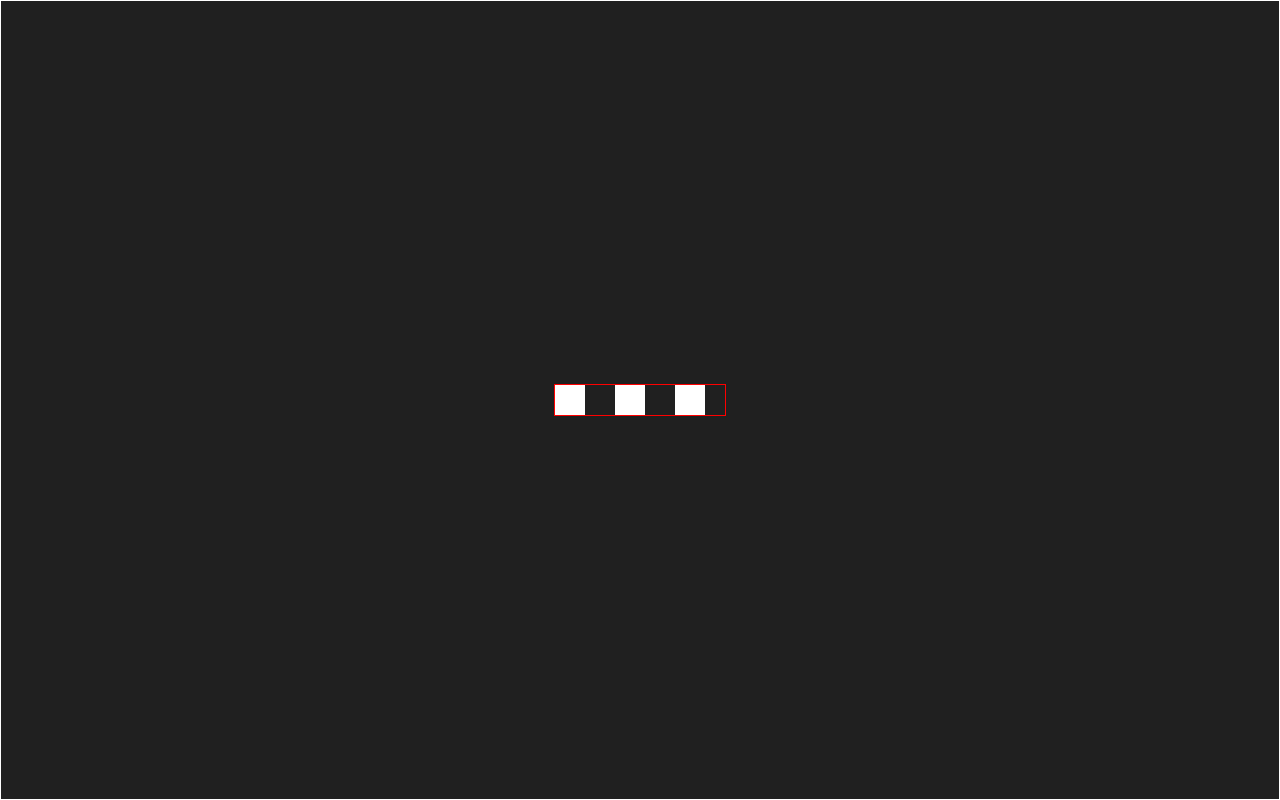
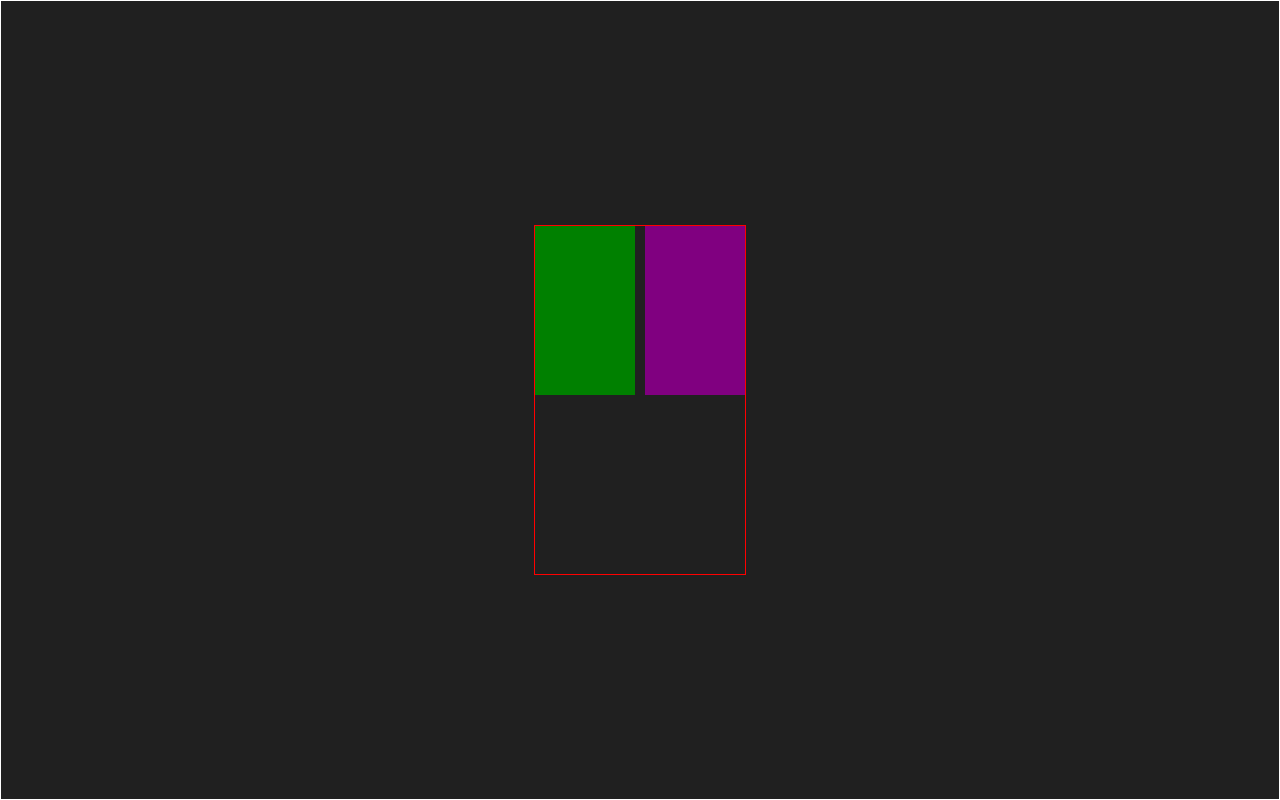
Before and after one commit to nandazzq/rpv-html, a plain HTML site: page aula04/index-grid.html in a window 1280 px wide. Drawn offline with Linux system fonts and the light colour scheme.

Commit message:
grid: iniciando com display grid

```diff
--- a/aula04/index-grid.html
+++ b/aula04/index-grid.html
@@ -9,9 +9,8 @@
 <body>
     <main>
         <section class="grid">
-            <div class="box"></div>
-            <div class="box"></div>
-            <div class="box"></div>
+            <div class="box green" id="box-one"></div>
+            <div class="box purple" id="box-two"></div>
 
         </section>
     </main>
--- /dev/null
+++ b/aula04/style-grid-facebook.css
@@ -0,0 +1,43 @@
+*{
+    margin: 0;
+    padding: 0;
+    box-sizing: border-box;
+}
+
+main{
+    width: 100%;
+    min-height: 100vh;
+
+    display: grid;
+    grid-template-columns: repeat(4, 1fr);
+    grid-template-rows: repeat(4, 1fr);
+
+    grid-template-areas:
+    "header header header header"
+    "menu-l timeline timeline menu-r"
+    "menu-l timeline timeline menu-r"
+    "menu-l timeline timeline menu-r"
+
+    ;
+
+}
+
+#header{
+    grid-area: header;
+    background-color: red;
+}
+*
+#menu-left{
+    grid-area: menu-l;
+    background-color: green;
+}
+
+#content{
+    grid-area: timeline;
+    background-color: yellow;
+}
+
+#menu-rigth{
+    grid-area: menu-r;
+    background-color: blue;
+}
--- a/aula04/style-grid.css
+++ b/aula04/style-grid.css
@@ -23,13 +23,35 @@ main{
 section{
    display: grid;
    gap: 10px;
-   grid-template-columns: repeat(3, 50px) ;
+   grid-template-columns: repeat(2, 1fr) ;
+   grid-template-rows: repeat(2, 1fr);
    border: 1px solid red;
+   min-height: 350px;
+
+   grid-template-areas:
+   "box-one box-one box-two box-two";
 }
 
 
 .box{
-    width: 30px;
-    height: 30px;
+    width: 100px;
+    /* height: 30px; */
     background-color: #ffffff;
 }
+
+
+.green{
+    background-color: green;
+}
+
+.purple{
+    background-color: purple;
+}
+
+#box-one{
+    grid-area: box-one;
+}
+
+#box-two{
+    grid-area: box-two;
+}
```
Also changed, not shown: aula04/index-grid-facebook.html (added, +18 -0 lines).
